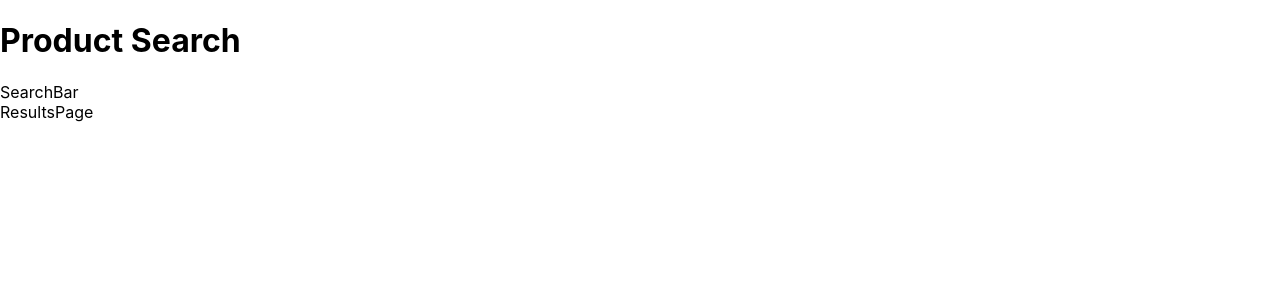
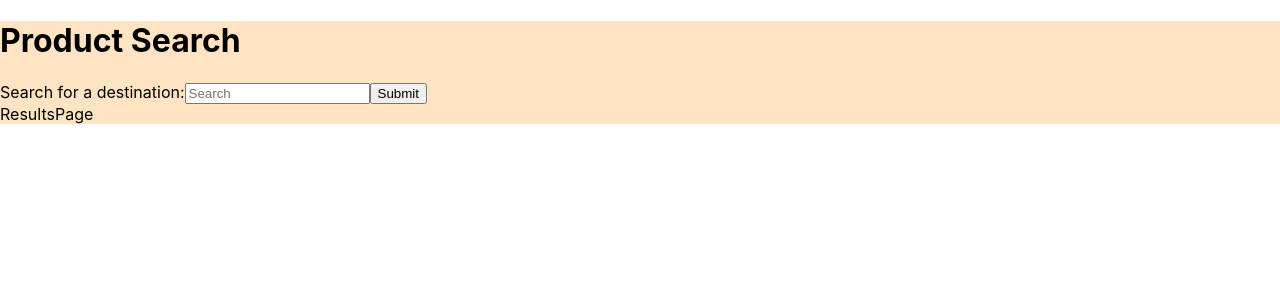
Before and after one commit to Mohamed1419/AT-take-home-test, a React (Create React App) app in the folder at-test/: page /results/1 in a window 1280 px wide. Shown: the top 300 px of the page. Built offline with nearby package versions, Linux system fonts and the light colour scheme.

Commit message:
build searchbar component

```diff
--- a/at-test/src/components/SearchBar/SearchBar.jsx
+++ b/at-test/src/components/SearchBar/SearchBar.jsx
@@ -1,9 +1,31 @@
-import React from 'react'
+import {React, useState} from 'react'
+import { Link } from 'react-router-dom';
 import './SearchBar.css'
 
 function SearchBar() {
+  const [value, setValue] = useState('')
+  const [results, setResults] = useState([]);
+
+
+  const onSearch = (searchTerm) => {
+    setResults([])
+    setResults(searchTerm)
+  }
+
+  function onChange(e) {
+    setValue(e.target.value)
+  }
+
   return (
-    <div>SearchBar</div>
+    <div>
+      <form onSubmit={() => onSearch(value)}>
+        <label>
+          Search for a destination:
+        <input type='text' value={value} placeholder="Search"   onChange={onChange}></input>
+        </label>
+        <Link to={`/results/${value}`}><input type="submit" value="Submit" /></Link>
+      </form>
+    </div>
   )
 }
 
--- a/at-test/src/pages/App/App.css
+++ b/at-test/src/pages/App/App.css
@@ -0,0 +1,3 @@
+.App {
+    background-color: bisque;
+}
--- a/at-test/src/pages/App/App.jsx
+++ b/at-test/src/pages/App/App.jsx
@@ -3,7 +3,7 @@ import './App.css'
 import {Routes, Route, Navigate} from 'react-router-dom'
 import ResultsPage from '../ResultsPage/ResultsPage'
 import HomePage from '../HomePage/HomePage'
-import SearchBar from '../../components/SearchBar/SearchBar'
+import SearchBar from '../../components/SearchBar/SearchBar.jsx'
 
 function App() {
   return (
--- a/at-test/src/pages/HomePage/HomePage.jsx
+++ b/at-test/src/pages/HomePage/HomePage.jsx
@@ -2,15 +2,16 @@ import {React, useEffect, useState} from 'react'
 import './HomePage.css'
 
 function HomePage() {
-    let [samples, setSamples] = useState([])
+    let [samples, setSamples] = useState()
 
     useEffect(() => {
-         const getSamples = async () => {
+      const getSamples = async () => {
       try {
         const res = await fetch('https://global.atdtravel.com/api/products?geo=en');
         const resultsData = await res.json();
+        console.log(resultsData);
         setSamples(resultsData)
-        console.log(resultsData);
+        console.log(samples);
       } catch (error) {
         console.log(error);
       }
@@ -21,13 +22,9 @@ function HomePage() {
 
 
   return (
-    <div>
-      <ul>
-      {
-        samples ? (samples.data.map((post) => (<li key={post.id}>{post.title}</li>))) : <h1>loading</h1>
-      }
-      </ul>
-    </div>
+    <>
+      {samples ? samples.data.map((sample)=>(<h2 key={sample.id}>{sample.title}</h2>)) : <h2>Loading...</h2>}
+    </>
   )
 }
 
```
